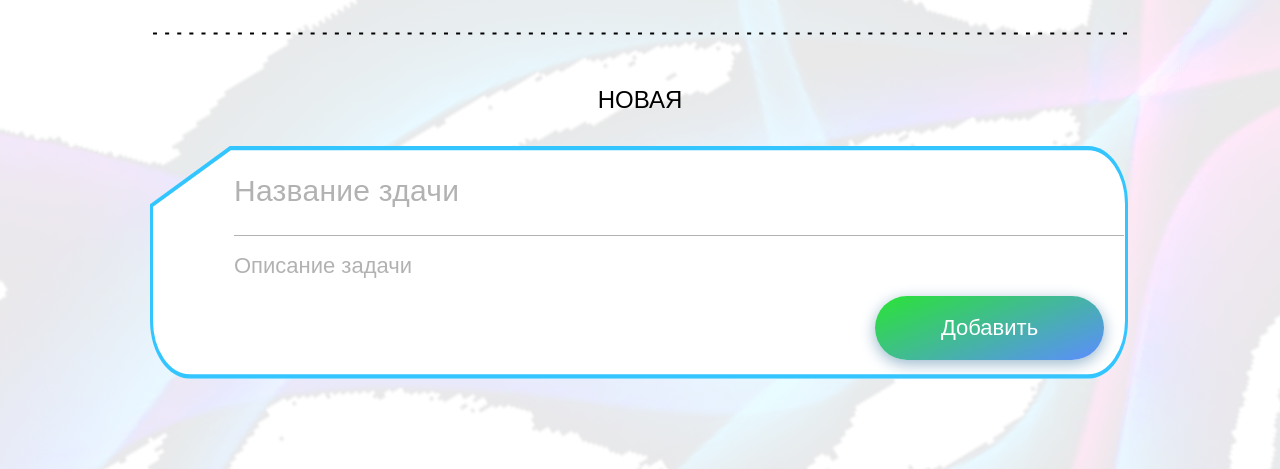
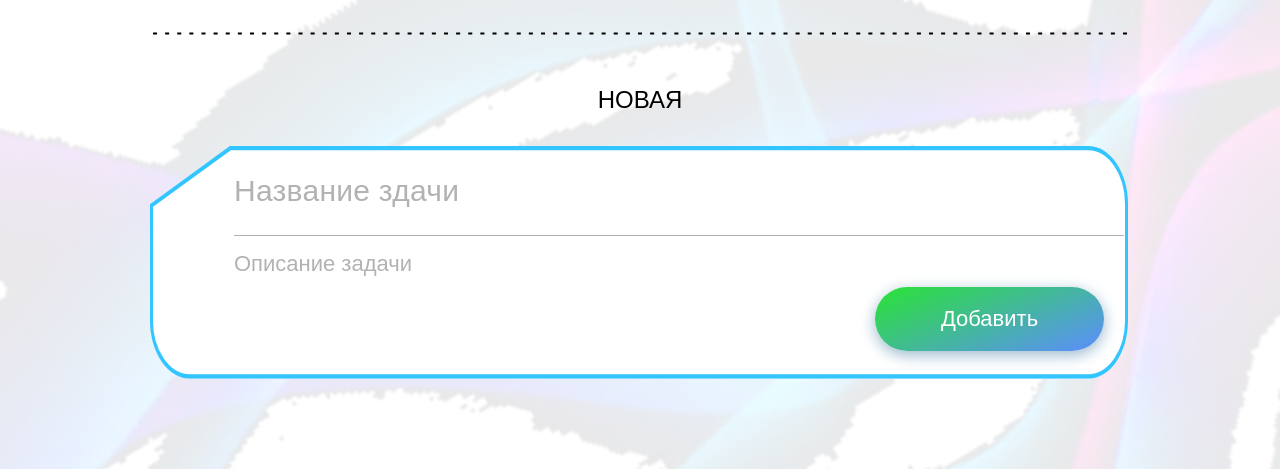
Before and after one commit to jullidu/to-do-list, a website built with webpack: page src/index.html in a window 1280 px wide. Shown: the part 713-1182 px from the top of the page. Built offline with nearby package versions, Linux system fonts and the light colour scheme; files whose address does not match are found by name; a web font is replaced by a local one.

Commit message:
change new task section and button

```diff
--- a/src/index.html
+++ b/src/index.html
@@ -59,8 +59,8 @@
     <section class="new-task-section section">
       <h3 class="new-task-section__title">Новая</h3>
       <div class="new-task">
-        <input type="text" placeholder="Название здачи" class="new-task__title"></input>
-        <input type="text" placeholder="Описание задачи" class="new-task__desc"></input>
+        <input type="text" placeholder="Название здачи" class="new-task__title">
+        <textarea type="text" placeholder="Описание задачи" class="new-task__desc"></textarea>
         <div class="new-task__add-button">
           <span class="new-task__text-button">Добавить</span>
         </div>
--- a/src/styles/bem-box/_new-task.scss
+++ b/src/styles/bem-box/_new-task.scss
@@ -5,8 +5,9 @@
   background-size: 100% 100%;
   -moz-background-size: 100% 100%;
   display: grid;
-  grid-template-rows: 1.5fr 1fr 1.5fr;
-  padding: 0 6px 0 84px;
+  grid-template: 40% 60%/2fr 1fr;
+  grid-column-gap: 10px;
+  padding: 0 6px 15px 84px;
 
   @media (max-width: 576px) {
     padding: 0 6px;
@@ -22,6 +23,7 @@
     outline: none;
     background: transparent;
     width: 100%;
+    grid-column: 1/3;
 
     &::placeholder {
       color: #b2b2b2;
@@ -41,6 +43,8 @@
     outline: none;
     background: transparent;
     width: 100%;
+    resize: none;
+    padding-top: 15px;
 
     &::placeholder {
       color: #b2b2b2;
@@ -63,7 +67,16 @@
     align-items: center;
     cursor: pointer;
     justify-self: end;
-    margin-right: 20px;
+    align-self: end;
+    margin: 0 20px 20px 0;
+
+    &:active {
+      box-shadow: 0 5px 15px rgba(90, 87, 86, 0.68);
+    }
+
+    &:hover {
+      opacity: 0.8;
+    }
   }
 
   &__text-button {
--- a/src/styles/bem-box/_task.scss
+++ b/src/styles/bem-box/_task.scss
@@ -50,6 +50,16 @@
     cursor: pointer;
     justify-self: end;
     margin-right: 40px;
+    box-shadow: 0 5px 15px rgba(244, 67, 54, 0.46);
+
+    &:active {
+      box-shadow: 0 5px 15px rgba(147, 140, 139, 0.46);
+    }
+
+    &:hover {
+      background-color: #fbb9b940;
+    }
+
 
     @media (max-width: 595px) {
       justify-self: center;
```
